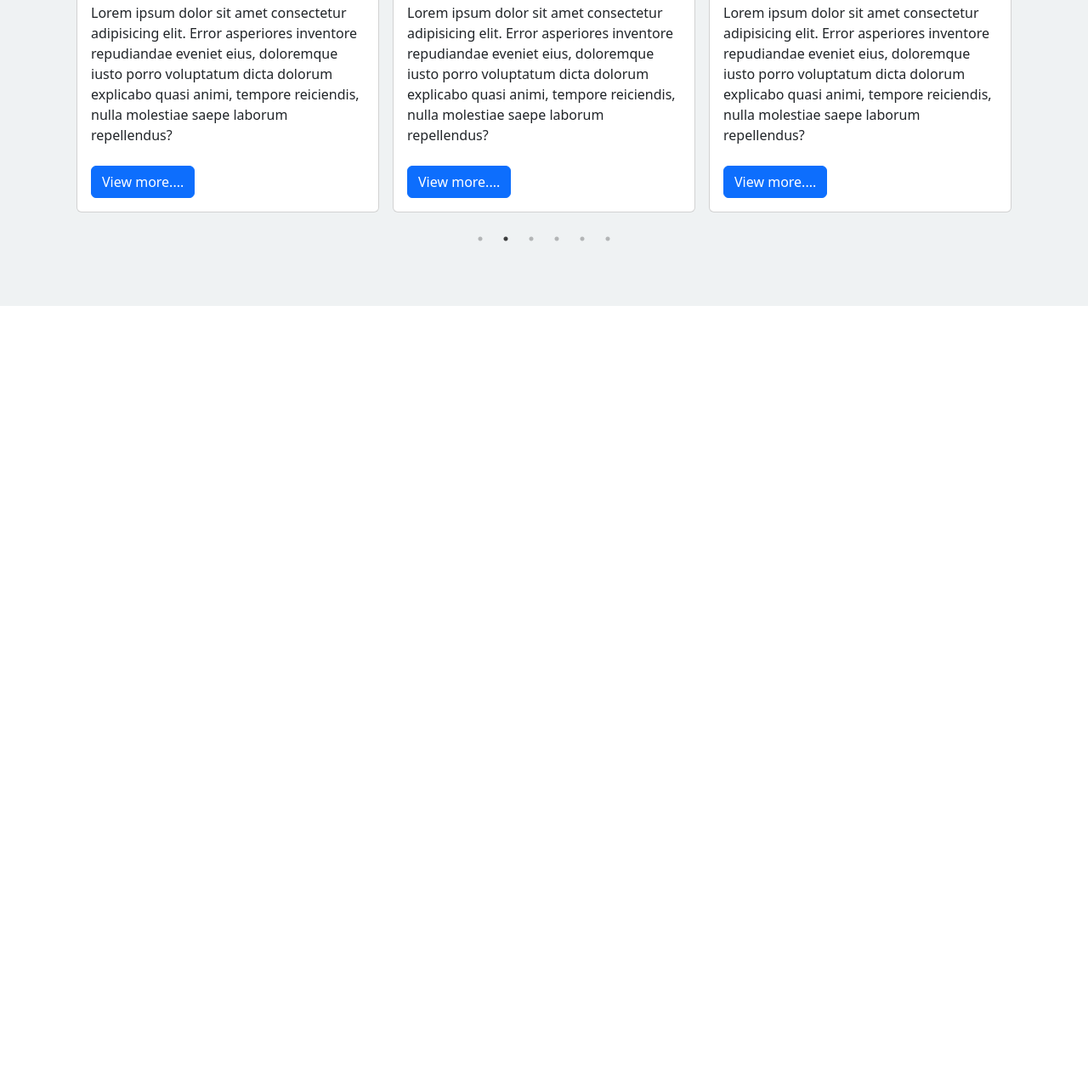
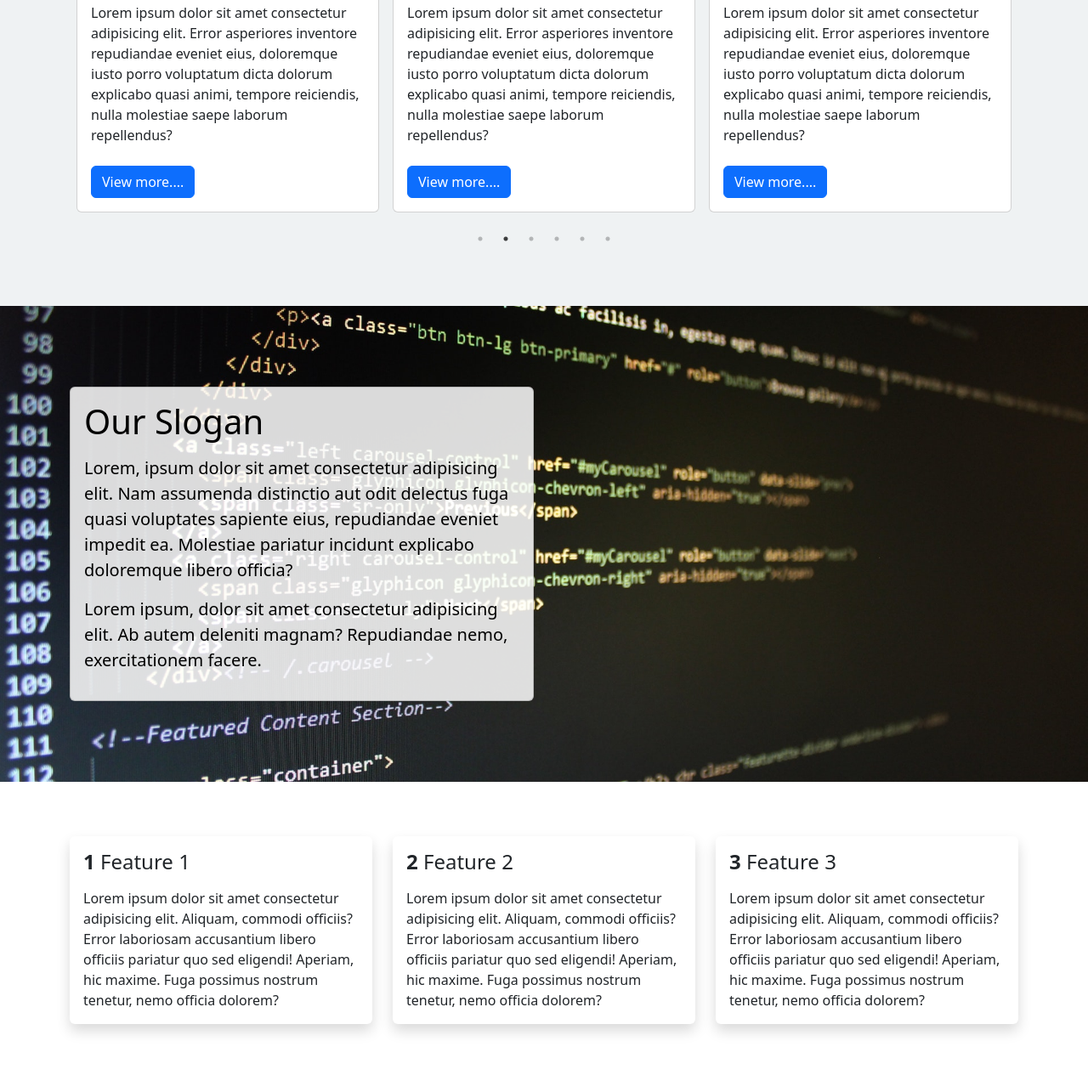
Before and after one commit to FelixAhn/Bs_project1, a plain HTML site: page index.html in a window 1280 px wide. Shown: the part 1862-3147 px from the top of the page at 85% size. Before the commit the page ends 2222 px from the top, so only its background shows below. Drawn offline with nearby package versions, Linux system fonts and the light colour scheme.

Commit message:
BS_project1: slogan&features

```diff
--- a/assets/css/app.css
+++ b/assets/css/app.css
@@ -103,3 +103,21 @@
   object-fit: cover;
   object-position: center;
 }
+
+/* slogan */
+#slogan {
+  background-image: url('../images/bg-cta.jpg');
+  background-position: center;
+  background-size: cover;
+  height: 70vh;
+}
+
+#slogan .slogan-card {
+  background-color: rgba(255,255,255,0.85);
+  color: #000;
+  transition: all 0.4s ease;
+}
+
+#slogan .slogan-card:hover {
+  background-color: #FFF;
+}
--- a/index.html
+++ b/index.html
@@ -286,7 +286,65 @@
     </div>
   </section>
 
+  <!-- slogan section-->
+  <section id="slogan">
+    <div class="section-content d-flex align-items-center h-100">
+      <div class="container slogan">
+        <div class="row">
+          <div class="col-md-6">
+            <div class="card card-body slogan-card">
+              <h1 class="md-3 mb-3">Our Slogan</h1>
+              <p class="lead">Lorem, ipsum dolor sit amet consectetur adipisicing elit. Nam assumenda distinctio aut odit delectus fuga quasi voluptates sapiente eius, repudiandae eveniet impedit ea. Molestiae pariatur incidunt explicabo doloremque libero officia?</p>
+              <p class="lead">Lorem ipsum, dolor sit amet consectetur adipisicing elit. Ab autem deleniti magnam? Repudiandae nemo, exercitationem facere.</p>
+            </div>
+          </div>
+        </div>
+      </div>
+    </div>
+  </section>
 
+  <!-- features section -->
+  <section id="features">
+    <div class="section-content">
+      <div class="container features">
+        <div class="row">
+          <div class="col-md-4 mb-3">
+            <div class="card card-body shadow border-0 features-card">
+              <h4 class="card-title mb-3">
+                <span class="fw-bold">1</span>
+                Feature 1
+              </h4>
+              <p class="card-text fw-light">
+                Lorem ipsum dolor sit amet consectetur adipisicing elit. Aliquam, commodi officiis? Error laboriosam accusantium libero officiis pariatur quo sed eligendi! Aperiam, hic maxime. Fuga possimus nostrum tenetur, nemo officia dolorem?
+              </p>
+            </div>
+          </div>
+          <div class="col-md-4 mb-3">
+            <div class="card card-body shadow border-0 features-card">
+              <h4 class="card-title mb-3">
+                <span class="fw-bold">2</span>
+                Feature 2
+              </h4>
+              <p class="card-text fw-light">
+                Lorem ipsum dolor sit amet consectetur adipisicing elit. Aliquam, commodi officiis? Error laboriosam accusantium libero officiis pariatur quo sed eligendi! Aperiam, hic maxime. Fuga possimus nostrum tenetur, nemo officia dolorem?
+              </p>
+            </div>
+          </div>
+          <div class="col-md-4 mb-3">
+            <div class="card card-body shadow border-0 features-card">
+              <h4 class="card-title mb-3">
+                <span class="fw-bold">3</span>
+                Feature 3
+              </h4>
+              <p class="card-text fw-light">
+                Lorem ipsum dolor sit amet consectetur adipisicing elit. Aliquam, commodi officiis? Error laboriosam accusantium libero officiis pariatur quo sed eligendi! Aperiam, hic maxime. Fuga possimus nostrum tenetur, nemo officia dolorem?
+              </p>
+            </div>
+          </div>
+        </div>
+      </div>
+    </div>
+  </section>
 
 
 
```
